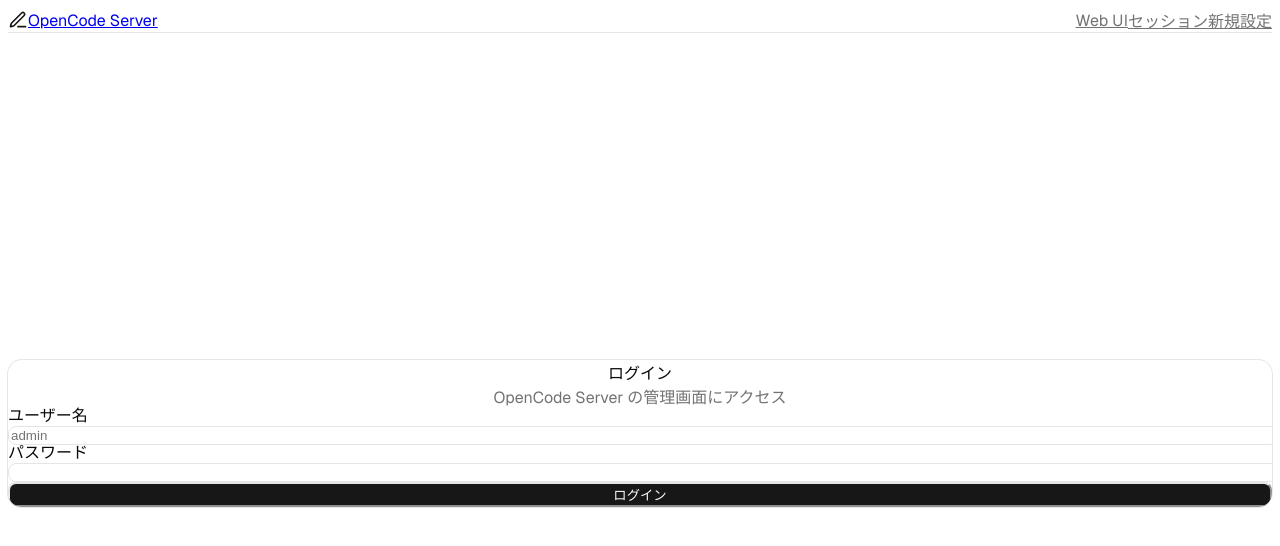
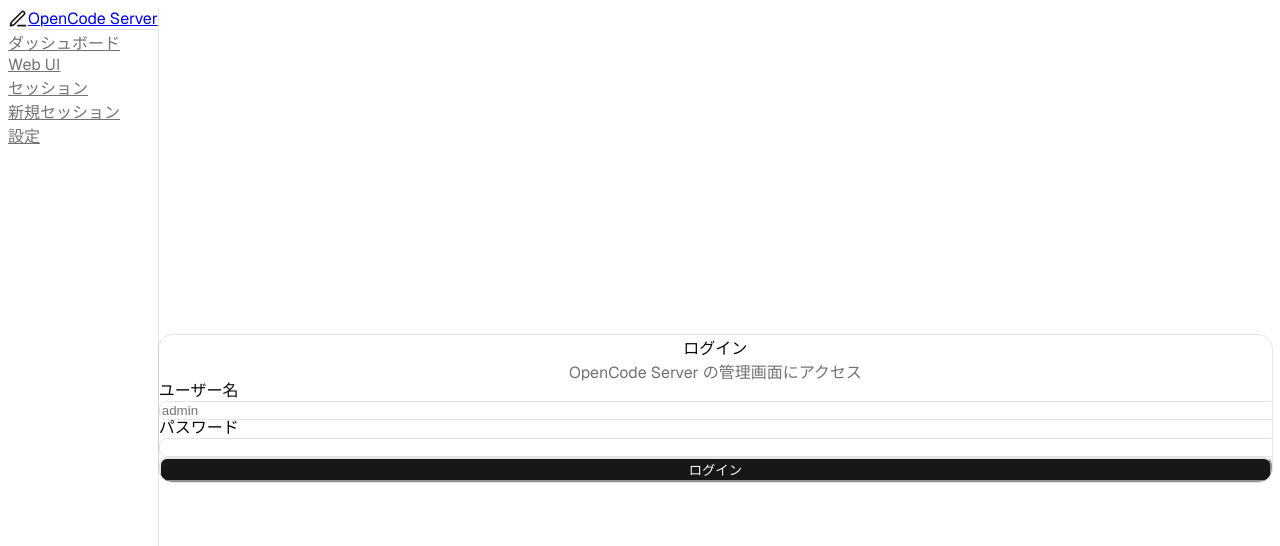
Before and after one commit to genji1024/private-opencode-server, a Next.js app: page /login in a window 1280 px wide. Shown: the top 546 px of the page. Built offline with nearby package versions, Linux system fonts and the light colour scheme.

Commit message:
feat: トップナビゲーションをサイドメニューに変更

```diff
--- a/src/app/layout.tsx
+++ b/src/app/layout.tsx
@@ -11,6 +11,14 @@
   description: "OpenCode ヘッドレスサーバー管理",
 }
 
+const navItems = [
+  { href: "/", label: "ダッシュボード" },
+  { href: "/opencode", label: "Web UI" },
+  { href: "/sessions", label: "セッション" },
+  { href: "/sessions/new", label: "新規セッション" },
+  { href: "/settings", label: "設定" },
+]
+
 export default function RootLayout({
   children,
 }: Readonly<{
@@ -19,9 +27,12 @@
   return (
     <html lang="ja" className={cn("font-sans", geist.variable)}>
       <body>
-        <nav className="sticky top-0 z-50 border-b bg-background/95 backdrop-blur supports-[backdrop-filter]:bg-background/60 px-6 py-3">
-          <div className="flex items-center gap-6 max-w-6xl mx-auto">
-            <Link href="/" className="font-bold text-lg flex items-center gap-2">
+        <div className="flex min-h-screen">
+          <aside className="w-56 border-r bg-background flex flex-col shrink-0">
+            <Link
+              href="/"
+              className="flex items-center gap-2 px-5 py-4 border-b font-bold text-lg"
+            >
               <svg
                 xmlns="http://www.w3.org/2000/svg"
                 width="20"
@@ -39,25 +50,24 @@
               </svg>
               OpenCode Server
             </Link>
-            <div className="flex items-center gap-1 ml-auto">
-              <NavLink href="/opencode" label="Web UI" />
-              <NavLink href="/sessions" label="セッション" />
-              <NavLink href="/sessions/new" label="新規" />
-              <NavLink href="/settings" label="設定" />
-            </div>
-          </div>
-        </nav>
-        {children}
+            <nav className="flex flex-col gap-1 p-3">
+              {navItems.map((item) => (
+                <SideNavLink key={item.href} href={item.href} label={item.label} />
+              ))}
+            </nav>
+          </aside>
+          <main className="flex-1 p-6">{children}</main>
+        </div>
       </body>
     </html>
   )
 }
 
-function NavLink({ href, label }: { href: string; label: string }) {
+function SideNavLink({ href, label }: { href: string; label: string }) {
   return (
     <Link
       href={href}
-      className="text-sm font-medium text-muted-foreground hover:text-foreground transition-colors px-3 py-1.5 rounded-md hover:bg-accent"
+      className="text-sm font-medium text-muted-foreground hover:text-foreground transition-colors px-3 py-2 rounded-md hover:bg-accent"
     >
       {label}
     </Link>
```
